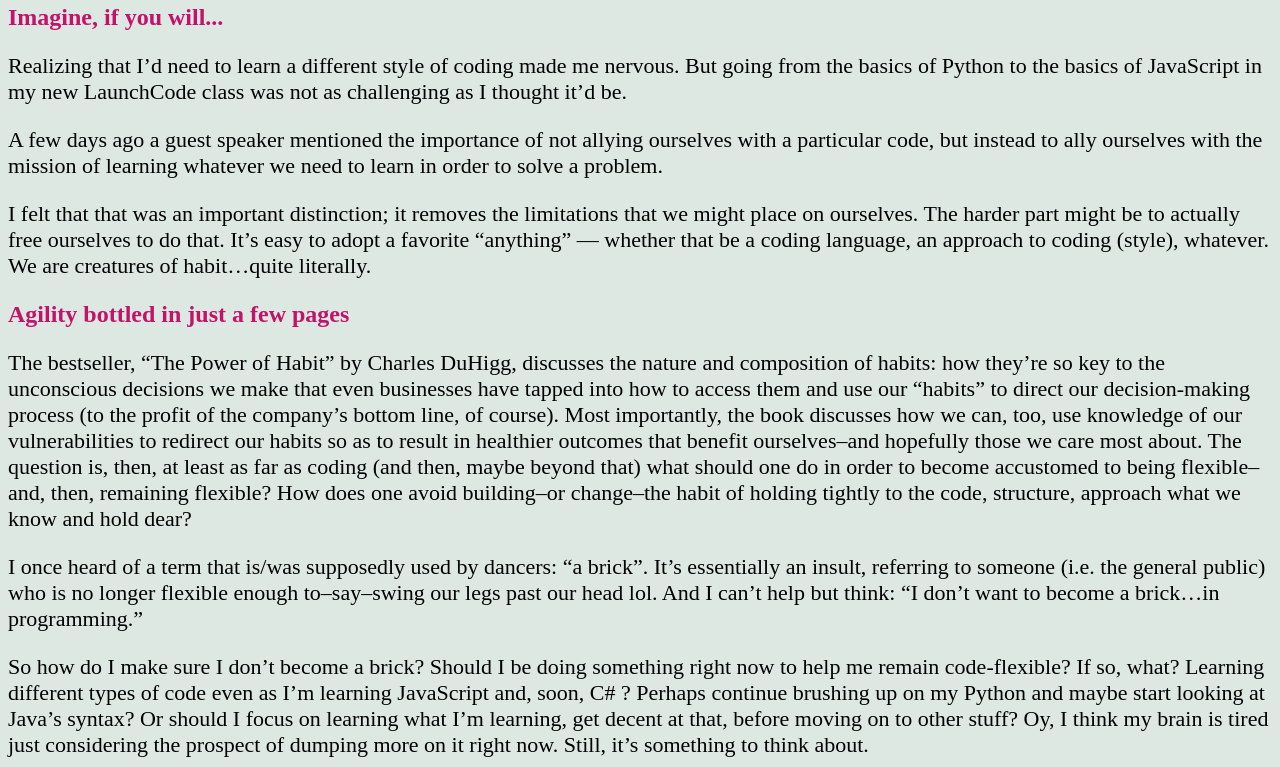
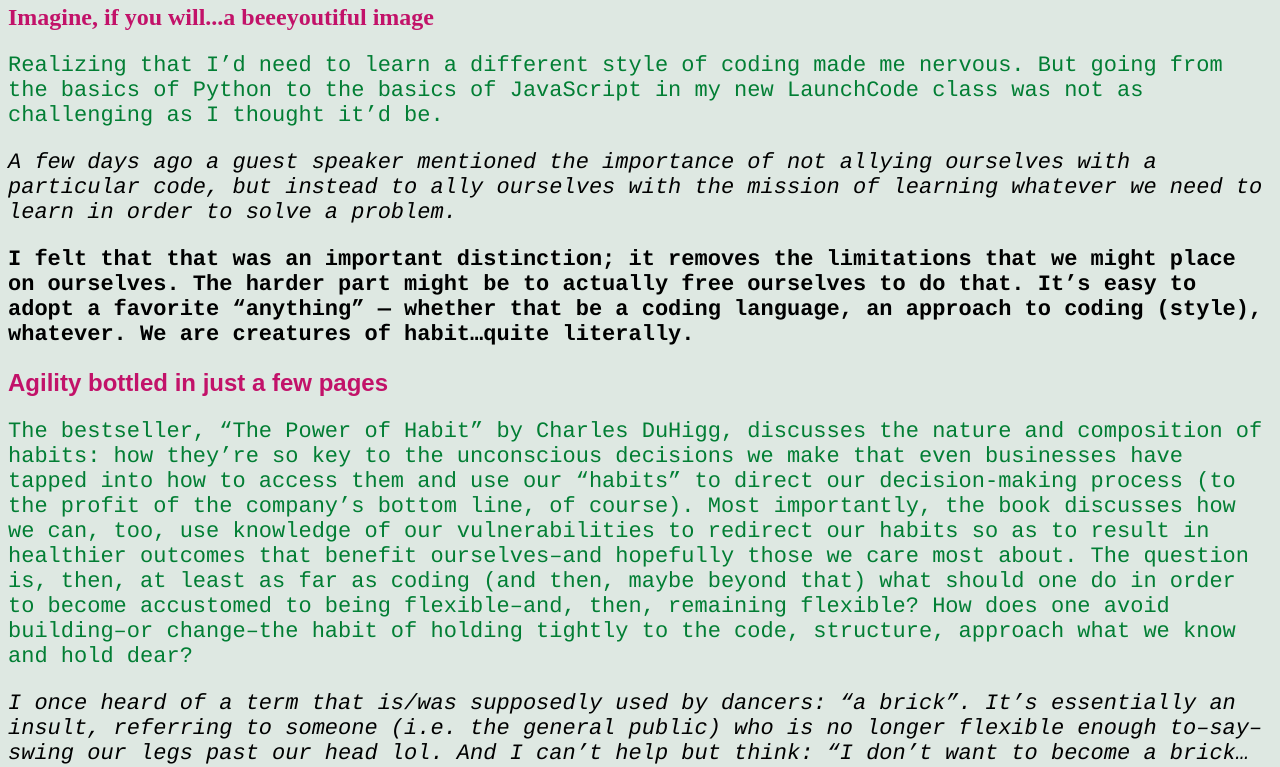
Before and after one commit to qelbert/html-me-something, a plain HTML site: page index.html in a window 1280 px wide. Shown: the part 118-885 px from the top of the page. Drawn offline with Linux system fonts and the light colour scheme.

Commit message:
Initial CSS and updated index

```diff
--- a/index.html
+++ b/index.html
@@ -3,40 +3,33 @@
 <html>
   <head>
     <title>Quoleshna's BucketList</title>
+    <link rel="stylesheet" type="text/css" href="style.css">
     <style>
-       body {
-         background-color: #dee8e2;
-       }
-       h1 {
-         color: #9e979b ;
-       }
-       h2 {
-         color: #c21269;
-       }
-       p {
-         font-size: 22px;
-       }
-       img {
-         padding:1px;
-         border:1px solid #021a40;
-       }
+      p {
+        font-family: courier, fantasy;
+      }
+      .green-p {
+        color: #027e34;
+      }
+      #line-p {
+        text-decoration: overline;
     </style>
   </head>
   <body>
-    <header><h1>Flexibility is the Spice of Life</h1></header>
+    <header><h1>Quoleshna's Bucket List</h1></header>
       <img src ="images/hello_worldjs.png" alt="'hello world' written in javascript language" width="500" class="center">
       <main>
         <article>
-          <h2>Imagine, if you will...</h2>
-        <p>Realizing that I’d need to learn a different style of coding made me nervous. But going from the basics of Python to the basics of JavaScript in my new LaunchCode class was not as challenging as I thought it’d be.</p>
-        <p>A few days ago a guest speaker mentioned the importance of not allying ourselves with a particular code, but instead to ally ourselves with the mission of learning whatever we need to learn in order to solve a problem.</p>
-        <p>I felt that that was an important distinction; it removes the limitations that we might place on ourselves. The harder part might be to actually free ourselves to do that. It’s easy to adopt a favorite “anything” — whether that be a coding language, an approach to coding (style), whatever. We are creatures of habit…quite literally.</p>
+          <h2>Imagine, if you will...a beeeyoutiful image</h2>
+        <p class = "green-p">Realizing that I’d need to learn a different style of coding made me nervous. But going from the basics of Python to the basics of JavaScript in my new LaunchCode class was not as challenging as I thought it’d be.</p>
+        <p class="italic-p">A few days ago a guest speaker mentioned the importance of not allying ourselves with a particular code, but instead to ally ourselves with the mission of learning whatever we need to learn in order to solve a problem.</p>
+        <p id="bold-p">I felt that that was an important distinction; it removes the limitations that we might place on ourselves. The harder part might be to actually free ourselves to do that. It’s easy to adopt a favorite “anything” — whether that be a coding language, an approach to coding (style), whatever. We are creatures of habit…quite literally.</p>
         </article>
         <article>
-          <h2>Agility bottled in just a few pages</h2>
-        <p>The bestseller, “The Power of Habit” by Charles DuHigg, discusses the nature and composition of habits: how they’re so key to the unconscious decisions we make that even businesses have tapped into how to access them and use our “habits” to direct our decision-making process (to the profit of the company’s bottom line, of course). Most importantly, the book discusses how we can, too, use knowledge of our vulnerabilities to redirect our habits so as to result in healthier outcomes that benefit ourselves–and hopefully those we care most about. The question is, then, at least as far as coding (and then, maybe beyond that) what should one do in order to become accustomed to being flexible–and, then, remaining flexible? How does one avoid building–or change–the habit of holding tightly to the code, structure, approach what we know and hold dear? </p>
-        <p>I once heard of a term that is/was supposedly used by dancers: “a brick”. It’s essentially an insult, referring to someone (i.e. the general public) who is no longer flexible enough to–say–swing our legs past our head lol. And I can’t help but think: “I don’t want to become a brick…in programming.” </p>
-        <p>So how do I make sure I don’t become a brick? Should I be doing something right now to help me remain code-flexible? If so, what? Learning different types of code even as I’m learning JavaScript and, soon, C# ? Perhaps continue brushing up on my Python and maybe start looking at Java’s syntax? Or should I focus on learning what I’m learning, get decent at that, before moving on to other stuff? Oy, I think my brain is tired just considering the prospect of dumping more on it right now. Still, it’s something to think about.</p>
+          <h2 style = "font-family: Arial, Helvetica, sans-serif">Agility bottled in just a few pages</h2>
+        <p class = "green-p">The bestseller, “The Power of Habit” by Charles DuHigg, discusses the nature and composition of habits: how they’re so key to the unconscious decisions we make that even businesses have tapped into how to access them and use our “habits” to direct our decision-making process (to the profit of the company’s bottom line, of course). Most importantly, the book discusses how we can, too, use knowledge of our vulnerabilities to redirect our habits so as to result in healthier outcomes that benefit ourselves–and hopefully those we care most about. The question is, then, at least as far as coding (and then, maybe beyond that) what should one do in order to become accustomed to being flexible–and, then, remaining flexible? How does one avoid building–or change–the habit of holding tightly to the code, structure, approach what we know and hold dear? </p>
+        <p class="italic-p">I once heard of a term that is/was supposedly used by dancers: “a brick”. It’s essentially an insult, referring to someone (i.e. the general public) who is no longer flexible enough to–say–swing our legs past our head lol. And I can’t help but think: “I don’t want to become a brick…in programming.” </p>
+        <p id = "line-p">So how do I make sure I don’t become a brick? Should I be doing something right now to help me remain code-flexible? If so, what? Learning different types of code even as I’m learning JavaScript and, soon, C# ? Perhaps continue brushing up on my Python and maybe start looking at Java’s syntax? Or should I focus on learning what I’m learning, get decent at that, before moving on to other stuff? Oy, I think my brain is tired just considering the prospect of dumping more on it right now. Still, it’s something to think about.</p>
       </main>
 
     <footer><em><b>&lt  &copy; Quoleshna Elbert > </b></em></footer>
--- /dev/null
+++ b/style.css
@@ -0,0 +1,23 @@
+body {
+    background-color: #dee8e2;
+  }
+  h1 {
+    color: #9e979b ;
+  }
+  h2 {
+    color: #c21269;
+  }
+  p {
+    font-size: 22px;
+  }
+
+  .italic-p {
+      font-style: italic;
+  }
+  #bold-p {
+      font-weight: bold;
+  }
+  img {
+    padding:1px;
+    border:1px solid #021a40;
+  }
```
